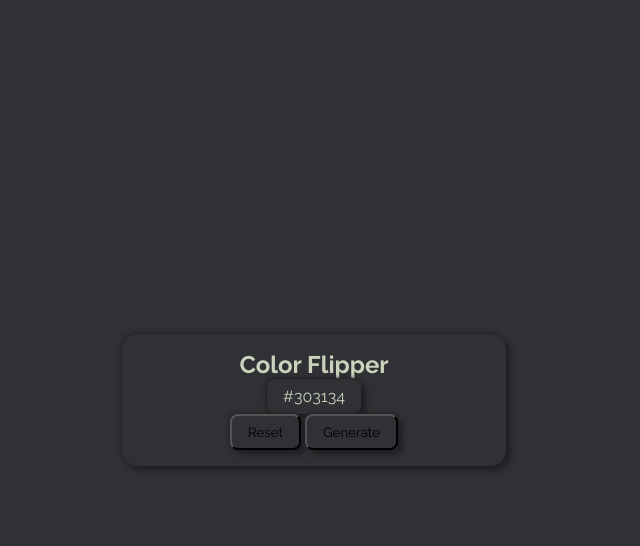
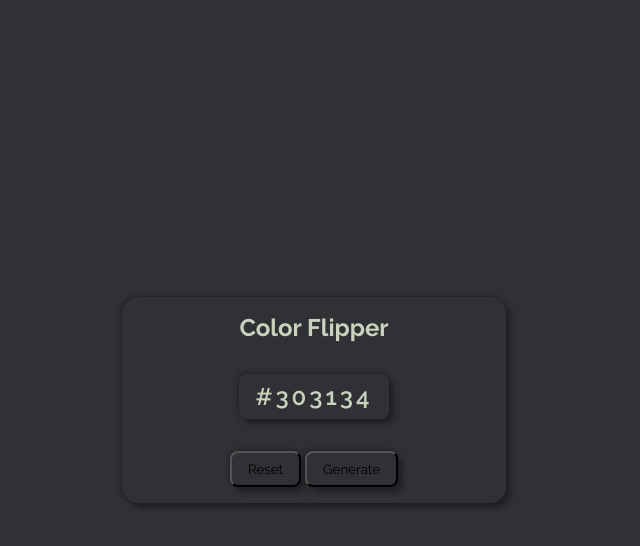
Before and after one commit to AnonSYS23/web-style-changer, a plain HTML site: page index.html in a window 1280 px wide. Both pictures are taken after a click on the button "Reset". Shown: the whole page, without its empty margins (326-966 px from the left). Drawn offline with Linux system fonts and the light colour scheme.

Commit message:
Proyecto recreado con todo exito

```diff
--- a/js/index.js
+++ b/js/index.js
@@ -0,0 +1,24 @@
+const $generate = document.getElementById('generate'),
+    $reset = document.getElementById('reset'),
+    $showColor = document.querySelector('.color-hex');
+
+let hex = [1, 2, 3, 4, 5, 6, 7, 8, 9, "A", "B", "C", "D", "E", "F"];
+
+
+document.addEventListener('click', e => {
+    if (e.target === $generate) {
+        let color = "#";
+        for (let i = 0; i < 6; i++) color += hex[randomNumber()];
+        $showColor.innerHTML = color;
+        document.body.style.background = color;
+    }
+    if (e.target === $reset) {
+        $showColor.innerHTML = "#303134";
+        document.body.style.background = "#303134";
+    }
+
+})
+
+function randomNumber() {
+    return Math.floor(Math.random() * hex.length)
+}
--- a/styles/style.css
+++ b/styles/style.css
@@ -38,3 +38,24 @@ body{
     border-radius: .5rem;
     padding: .5rem 1rem;
 }
+
+.color-hex{
+    font-weight: 600;
+    letter-spacing: 3px;
+    font-size: 1.5rem;
+    margin: 2rem 0 2rem 0;
+}
+
+.btns{
+    outline: none;
+    border: none;
+    color: var(--color-text);
+    cursor: pointer;
+    margin: 0 5px;
+}
+
+@media screen and (max-width:750px) {
+    .container{
+        width: 90%;
+    }
+}
```
